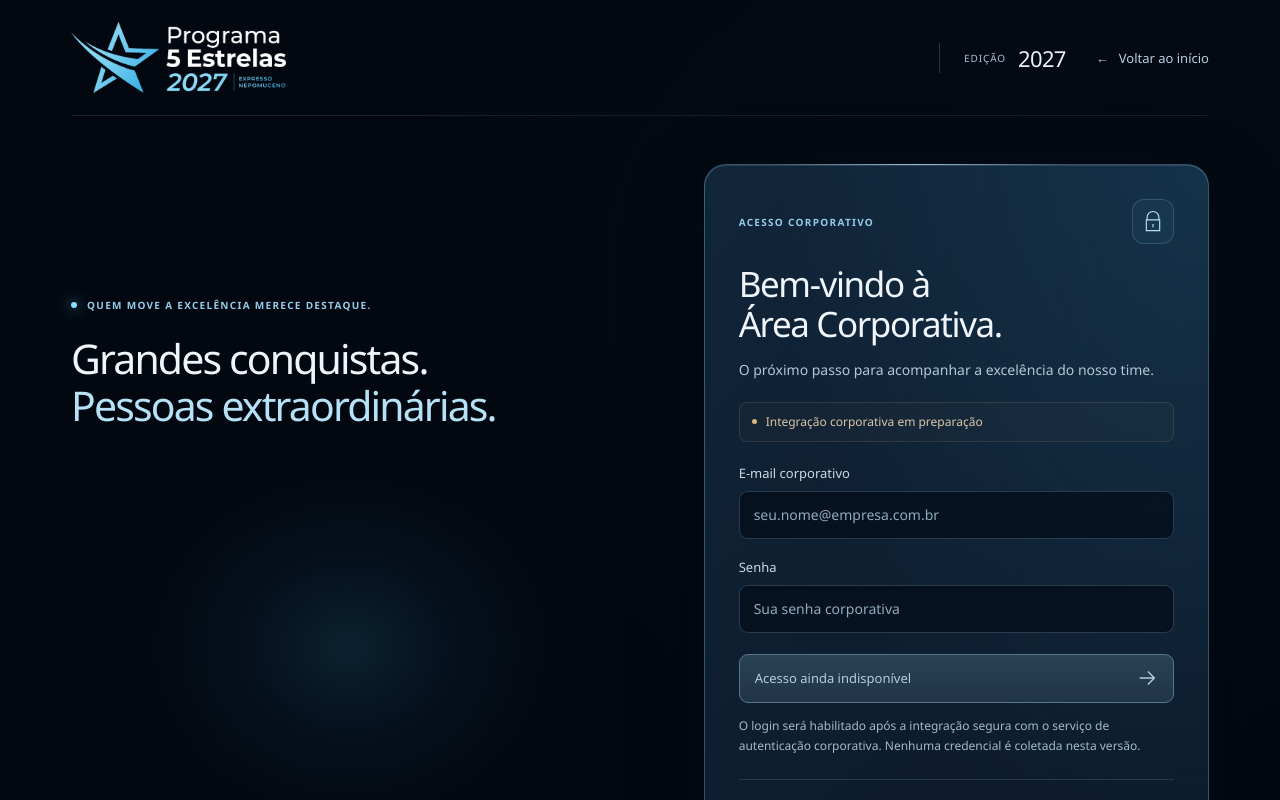
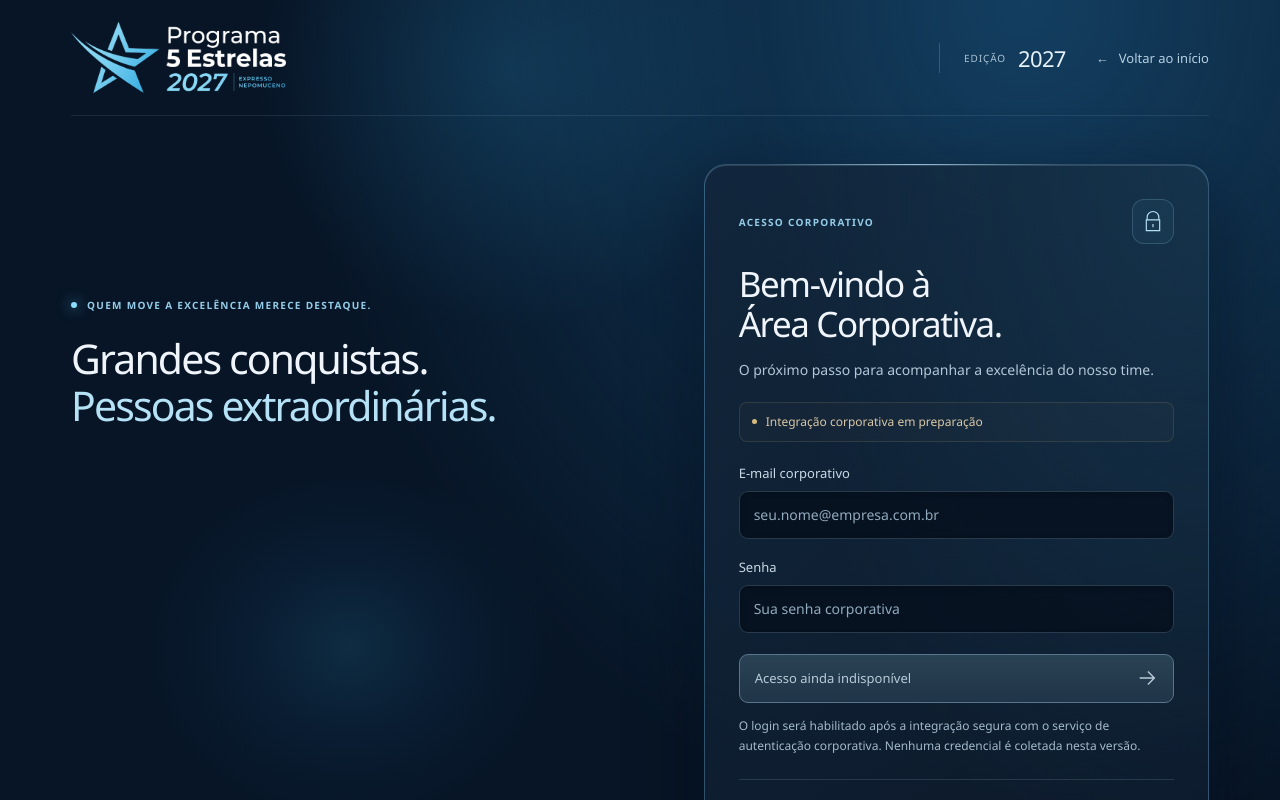
Before and after one commit to ccidesenvolvimento-ui/excelencia-5-estrelas-2027, a Next.js app: page /login in a window 1280 px wide. Shown: the top 800 px of the page. Built offline with nearby package versions, Linux system fonts and the light colour scheme.

Commit message:
style: aplicar fundo institucional azul ao login (#14)

```diff
--- a/src/app/login/page.tsx
+++ b/src/app/login/page.tsx
@@ -3,7 +3,7 @@ import { CabecalhoEntrada, EstrelaInstitucional, RodapeEntrada, SetaEntrada } fr
 import styles from "../entrada.module.css";
 
 export default function LoginCorporativo() {
-  return <div className={styles.page}>
+  return <div className={`${styles.page} ${styles.home}`}>
     <a href="#conteudo" className={styles.skip}>Pular para o conteúdo</a>
     <div className={styles.container}>
       <CabecalhoEntrada login />
```
